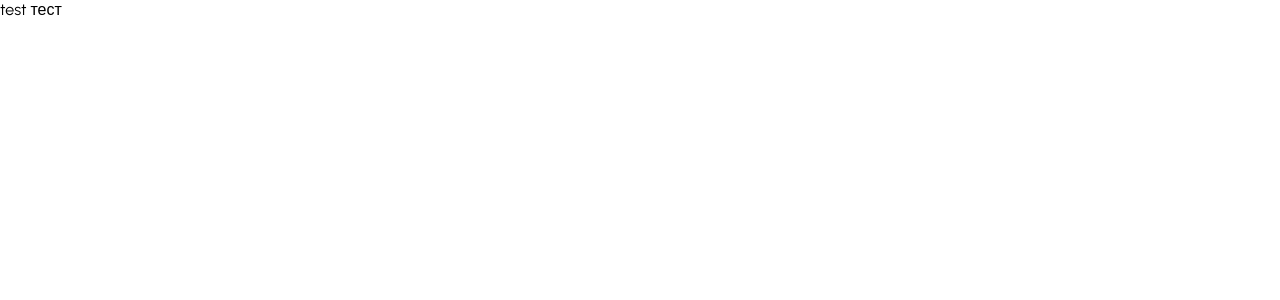
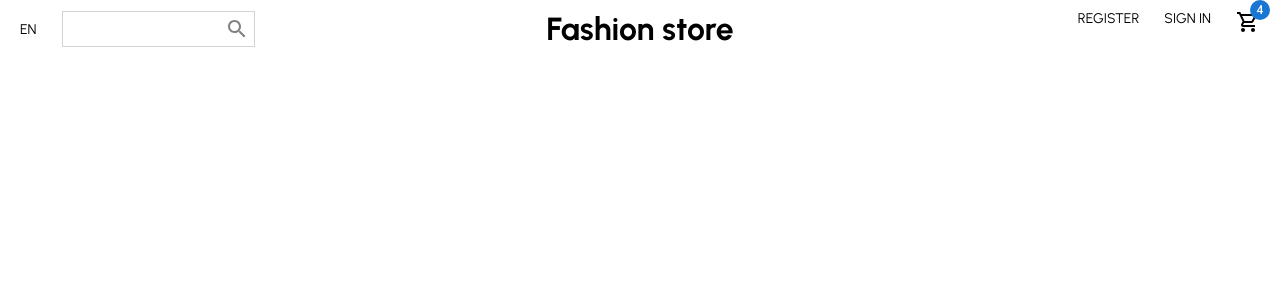
Before and after one commit to sttallev99/fashion_store, a React (Create React App) app: page / in a window 1280 px wide. Shown: the top 300 px of the page. Built offline with nearby package versions, Linux system fonts and the light colour scheme.

Commit message:
create Home page and Navabar component

```diff
--- a/package.json
+++ b/package.json
@@ -3,12 +3,17 @@
   "version": "0.1.0",
   "private": true,
   "dependencies": {
+    "@emotion/react": "^11.11.1",
+    "@emotion/styled": "^11.11.0",
+    "@mui/icons-material": "^5.14.3",
+    "@mui/material": "^5.14.4",
     "@testing-library/jest-dom": "^5.17.0",
     "@testing-library/react": "^13.4.0",
     "@testing-library/user-event": "^13.5.0",
     "react": "^18.2.0",
     "react-dom": "^18.2.0",
     "react-scripts": "5.0.1",
+    "styled-components": "^6.0.7",
     "web-vitals": "^2.1.4"
   },
   "scripts": {
--- a/src/App.js
+++ b/src/App.js
@@ -1,7 +1,9 @@
+import Home from "./pages/Home";
+
 function App() {
   return (
     <div className="App">
-      test тест
+      <Home />
     </div>
   );
 }
--- /dev/null
+++ b/src/components/Navbar.js
@@ -0,0 +1,89 @@
+import React from 'react';
+import { styled } from 'styled-components';
+import SearchIcon from '@mui/icons-material/Search';
+import ShoppingCartOutlinedIcon from '@mui/icons-material/ShoppingCartOutlined';
+import { Badge } from '@mui/material';
+
+const Container = styled.div`
+    height: 60px;
+`;
+
+const Wrapper = styled.div`
+    padding: 10px 20px;
+    display: flex;
+    justify-content: space-between;
+`;
+
+const Left = styled.div`
+    flex: 1;
+    display: flex;
+    align-items: center;
+`;
+
+const Language = styled.span`
+    font-size: 14px;
+    cursor: pointer;
+`;
+
+const SearchContainer = styled.div`
+    border: 0.5px solid lightgray;
+    display: flex;
+    align-items: center;
+    margin-left: 25px;
+    padding: 5px;
+`;
+
+const Input = styled.input`
+    border: none;
+`;
+
+const Center = styled.div`
+    flex: 1;
+    text-align: center;
+`;
+
+const Logo = styled.h1`
+    font-weight: bold;
+`;
+
+const Right = styled.div`
+    flex: 1;
+    display: flex;
+    justify-content: flex-end;
+`;
+
+const MenuItem = styled.div`
+    font-size: 14px;
+    cursor: pointer;
+    margin-left: 25px;
+`;
+
+const Navbar = () => {
+  return (
+    <Container>
+      <Wrapper>
+        <Left>
+            <Language>EN</Language>
+            <SearchContainer>
+                <Input />
+                <SearchIcon style={{color: 'gray', fontSize: '16px;'}}/>
+            </SearchContainer>
+        </Left>
+        <Center>
+            <Logo>Fashion store</Logo>
+        </Center>
+        <Right>
+            <MenuItem>REGISTER</MenuItem>
+            <MenuItem>SIGN IN</MenuItem>
+            <MenuItem>
+                <Badge badgeContent={4} color="primary">
+                    <ShoppingCartOutlinedIcon/>
+                </Badge>
+            </MenuItem>
+        </Right>
+      </Wrapper>
+    </Container>
+  )
+}
+
+export default Navbar
--- /dev/null
+++ b/src/pages/Home.js
@@ -0,0 +1,12 @@
+import React from 'react'
+import Navbar from '../components/Navbar'
+
+const Home = () => {
+  return (
+    <div>
+      <Navbar />
+    </div>
+  )
+}
+
+export default Home
```
Also changed, not shown: src/components/Announcement.js (added, +11 -0 lines), 1 other file (tests, documents, lock files or other folders).
